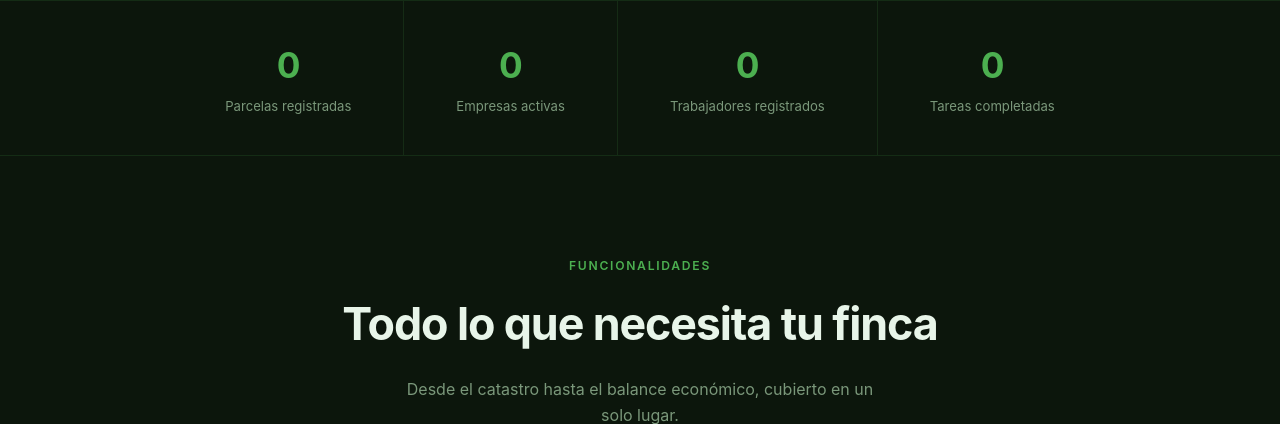
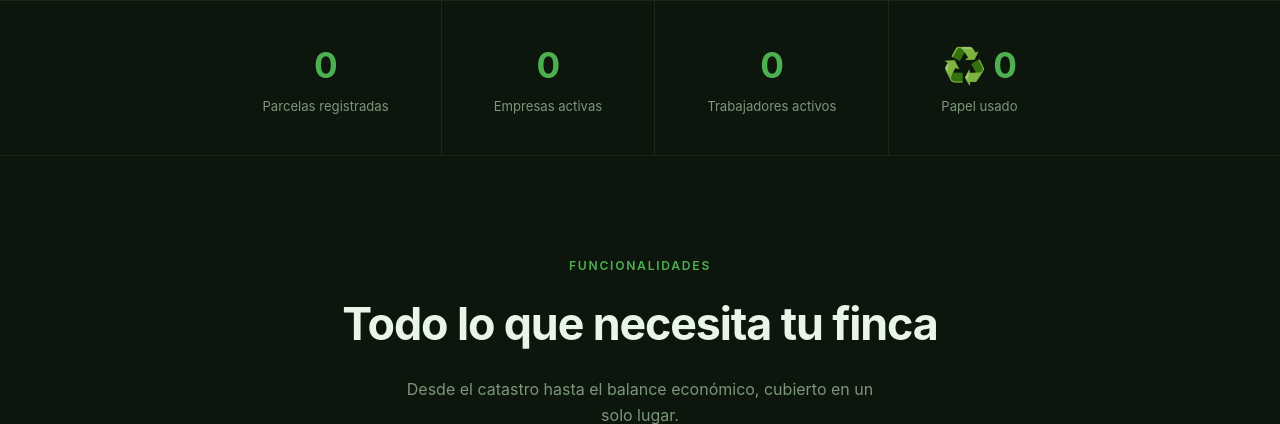
Before and after one commit to Martinycodev/martincarmona, a PHP site: template app/Views/home.php in a window 1280 px wide. Shown: the part 800-1224 px from the top of the page. Run offline with PHP 8.4, Linux system fonts and the light colour scheme; the template is opened without the code that fills it: most values are stand-ins (such as "Sample title", 1, 10 or a date in 2020); data that the repository does not hold is empty.

Commit message:
Home terminado

```diff
--- a/app/Views/home.php
+++ b/app/Views/home.php
@@ -759,7 +759,7 @@
     </section>
 
 
-    <!-- STATS BAR — Datos reales de la BD -->
+    <!-- STATS BAR -->
     <div class="lp-stats">
         <div class="lp-stat">
             <span class="lp-stat-value" data-count="<?= (int) ($stats['parcelas'] ?? 0) ?>">0</span>
@@ -771,11 +771,11 @@
         </div>
         <div class="lp-stat">
             <span class="lp-stat-value" data-count="<?= (int) ($stats['trabajadores'] ?? 0) ?>">0</span>
-            <span class="lp-stat-label">Trabajadores registrados</span>
+            <span class="lp-stat-label">Trabajadores activos</span>
         </div>
         <div class="lp-stat">
-            <span class="lp-stat-value" data-count="<?= (int) ($stats['tareas'] ?? 0) ?>">0</span>
-            <span class="lp-stat-label">Tareas completadas</span>
+            <span class="lp-stat-value" data-count="0">♻️ 0</span>
+            <span class="lp-stat-label">Papel usado</span>
         </div>
     </div>
 
@@ -1055,7 +1055,7 @@
                 animated = true;
                 counters.forEach(function (el) {
                     var target = parseInt(el.getAttribute('data-count'), 10) || 0;
-                    if (target === 0) { el.textContent = '0'; return; }
+                    if (target === 0) return; // No animar stats con valor 0 (preserva contenido original)
                     var duration = 1600;
                     var start = performance.now();
                     function tick(now) {
```
Also changed, not shown: app/Controllers/HomeController.php (+12 -11 lines).
